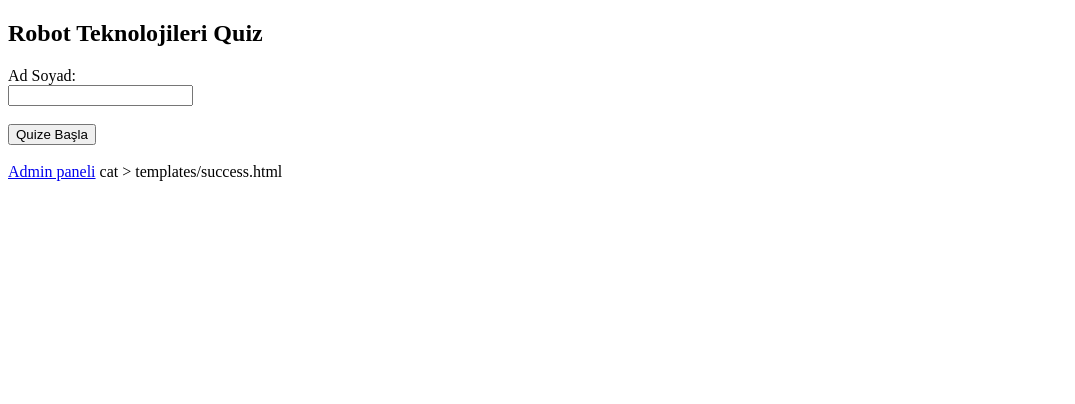
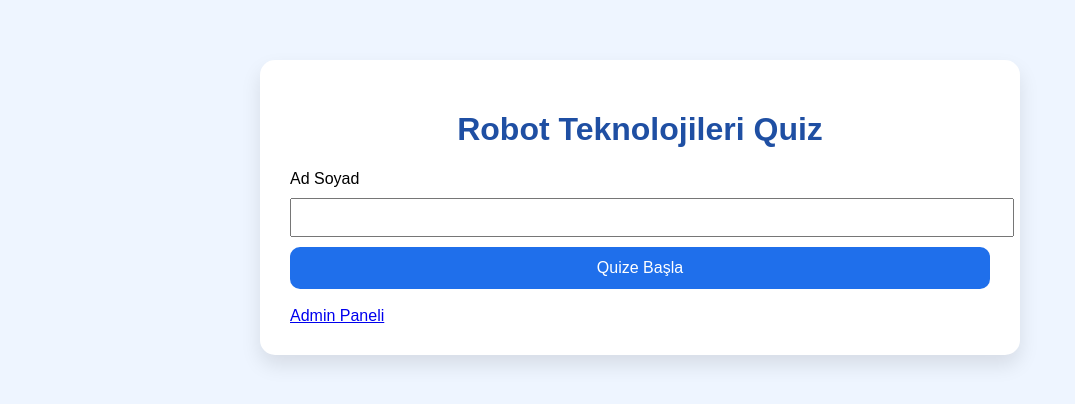
Before and after one commit to handemath/qr_soru, a Flask app: page / in a window 1280 px wide. Shown: the top 404 px of the page, without its empty margins (0-1075 px from the left). Run offline with Flask 3, Linux system fonts and the light colour scheme.

Commit message:
fix html

```diff
--- a/templates/index.html
+++ b/templates/index.html
@@ -1,48 +1,61 @@
 <!DOCTYPE html>
-<html>
+<html lang="tr">
 <head>
-    <meta charset="UTF-8">
-    <title>Robot Teknolojileri Mini Quiz</title>
+<meta charset="UTF-8">
+<title>Robot Teknolojileri Quiz</title>
+<style>
+body{
+font-family:Arial;
+background:#eef5ff;
+}
+.container{
+max-width:700px;
+margin:auto;
+margin-top:60px;
+background:white;
+padding:30px;
+border-radius:15px;
+box-shadow:0 10px 20px rgba(0,0,0,0.1);
+}
+h1{text-align:center;color:#1f4fa3}
+button{
+background:#1f6feb;
+color:white;
+border:none;
+padding:12px;
+border-radius:10px;
+width:100%;
+font-size:16px;
+}
+input{
+width:100%;
+padding:10px;
+margin:10px 0;
+}
+</style>
 </head>
+
 <body>
 
-{% if questions %}
+<div class="container">
 
-    <h2>Merhaba {{ student_name }}</h2>
-    <p>Aşağıdaki 5 soruyu cevaplayınız.</p>
+<h1>Robot Teknolojileri Quiz</h1>
 
-    <form action="/submit_quiz" method="post">
-        <input type="hidden" name="student_name" value="{{ student_name }}">
+<form method="post">
 
-        {% for q in questions %}
-            <hr>
-            <p><strong>{{ loop.index }}. {{ q.text }}</strong></p>
+<label>Ad Soyad</label>
 
-            <label><input type="radio" name="question_{{ q.id }}" value="A" required> A) {{ q.A }}</label><br>
-            <label><input type="radio" name="question_{{ q.id }}" value="B"> B) {{ q.B }}</label><br>
-            <label><input type="radio" name="question_{{ q.id }}" value="C"> C) {{ q.C }}</label><br>
-            <label><input type="radio" name="question_{{ q.id }}" value="D"> D) {{ q.D }}</label><br>
-        {% endfor %}
+<input type="text" name="name" required>
 
-        <br>
-        <button type="submit">Cevapları Gönder</button>
-    </form>
+<button type="submit">Quize Başla</button>
 
-{% else %}
+</form>
 
-    <h2>Robot Teknolojileri Quiz</h2>
+<br>
 
-    <form method="post">
-        <label>Ad Soyad:</label><br>
-        <input type="text" name="name" required>
-        <br><br>
-        <button type="submit">Quize Başla</button>
-    </form>
+<a href="/admin">Admin Paneli</a>
 
-    <br>
-    <a href="/admin">Admin paneli</a>
-
-{% endif %}
+</div>
 
 </body>
-</html>cat > templates/success.html
+</html>
```
